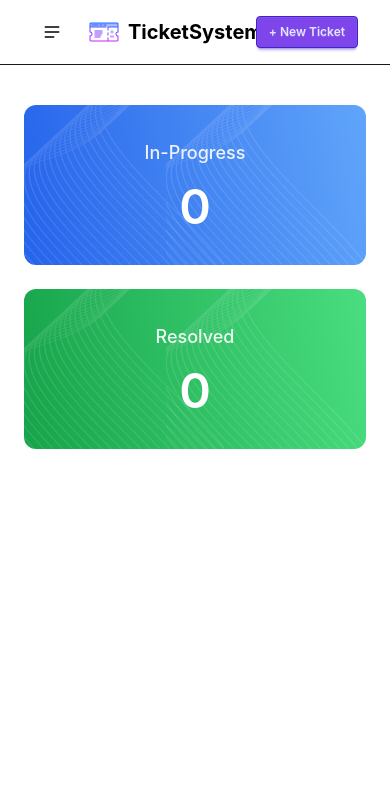
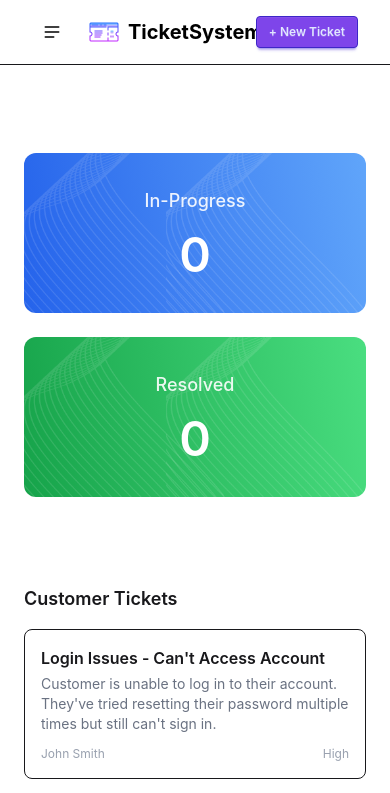
Before and after one commit to Mahmudur-Rahman-Salman/Customer-Support-Zone, a React (Vite) app: page / in a window 390 px wide. Shown: the top 793 px of the page. Built offline with nearby package versions, Linux system fonts and the light colour scheme.

Commit message:
implementd main ticket section design

```diff
--- /dev/null
+++ b/public/data.json
@@ -0,0 +1,122 @@
+[
+  {
+    "id": 1001,
+    "title": "Login Issues - Can't Access Account",
+    "description":
+      "Customer is unable to log in to their account. They've tried resetting their password multiple times but still can't sign in.",
+    "customer": "John Smith",
+    "priority": "High",
+    "status": "open",
+    "createdAt": "2024-01-15"
+  },
+  {
+    "id": 1002,
+    "title": "Payment Failed - Card Declined",
+    "description":
+      "Customer attempted to pay using Visa ending 1234 but the payment keeps failing despite sufficient balance.",
+    "customer": "Sarah Johnson",
+    "priority": "High",
+    "status": "open",
+    "createdAt": "2024-01-16"
+  },
+  {
+    "id": 1003,
+    "title": "Unable to Download Invoice",
+    "description":
+      "Customer cannot download their January invoice from the billing section. The download button is unresponsive.",
+    "customer": "Michael Brown",
+    "priority": "Medium",
+    "status": "open",
+    "createdAt": "2024-01-17"
+  },
+  {
+    "id": 1004,
+    "title": "Incorrect Billing Address",
+    "description":
+      "Customer's billing address shows a different city after they updated their profile.",
+    "customer": "Emily Davis",
+    "priority": "Low",
+    "status": "open",
+    "createdAt": "2024-01-18"
+  },
+  {
+    "id": 1005,
+    "title": "App Crash on Launch",
+    "description":
+      "Mobile app crashes immediately on opening on Android 13 devices.",
+    "customer": "David Wilson",
+    "priority": "High",
+    "status": "open",
+    "createdAt": "2024-01-19"
+  },
+  {
+    "id": 1006,
+    "title": "Refund Not Processed",
+    "description":
+      "Customer requested a refund two weeks ago but has not received the amount.",
+    "customer": "Sophia Taylor",
+    "priority": "Medium",
+    "status": "open",
+    "createdAt": "2024-01-20"
+  },
+  {
+    "id": 1007,
+    "title": "Two-Factor Authentication Issue",
+    "description":
+      "Customer is not receiving 2FA codes on their registered phone number.",
+    "customer": "James Anderson",
+    "priority": "High",
+    "status": "open",
+    "createdAt": "2024-01-21"
+  },
+  {
+    "id": 1008,
+    "title": "Unable to Update Profile Picture",
+    "description":
+      "Customer tries to upload a new profile picture but gets 'Upload failed' error.",
+    "customer": "Olivia Martinez",
+    "priority": "Low",
+    "status": "open",
+    "createdAt": "2024-01-22"
+  },
+  {
+    "id": 1009,
+    "title": "Subscription Auto-Renewal",
+    "description":
+      "Customer wants to enable auto-renewal for their subscription but the toggle is disabled.",
+    "customer": "Liam Thomas",
+    "priority": "Medium",
+    "status": "open",
+    "createdAt": "2024-01-23"
+  },
+  {
+    "id": 1010,
+    "title": "Missing Order Confirmation Email",
+    "description":
+      "Customer placed an order but didn't receive a confirmation email even though payment succeeded.",
+    "customer": "Isabella Garcia",
+    "priority": "Medium",
+    "status": "open",
+    "createdAt": "2024-01-24"
+  },
+  {
+    "id": 1011,
+    "title": "Slow Page Load on Dashboard",
+    "description":
+      "Dashboard is taking >8s to load for some users; suspect API endpoint issues.",
+    "customer": "Oliver King",
+    "priority": "Medium",
+    "status": "open",
+    "createdAt": "2024-01-25"
+  },
+  {
+    "id": 1012,
+    "title": "Export CSV Fails",
+    "description":
+      "When user tries to export transactions to CSV, the file is empty.",
+    "customer": "Mia Scott",
+    "priority": "Low",
+    "status": "open",
+    "createdAt": "2024-01-26"
+  }
+]
--- a/src/App.jsx
+++ b/src/App.jsx
@@ -1,13 +1,71 @@
+import { useEffect, useState } from "react";
 import "./App.css";
 import Banner from "./components/Banner";
 import Navbar from "./components/Navbar";
+import { toast, ToastContainer } from "react-toastify";
+import MainSection from "./components/MainSection";
 
 function App() {
+  const [tickets, setTickets] = useState([]);
+  const [inProgress, setInProgress] = useState([]);
+  const [resolved, setResolved] = useState([]);
+  const [loading, setLoading] = useState(true);
+
+  useEffect(() => {
+    fetch("/data.json").then((res) =>
+      res
+        .json()
+        .then((data) => {
+          setTickets(data);
+          setLoading(false);
+        })
+        .catch(() => {
+          setLoading(false);
+        }),
+    );
+  }, []);
+
+  if (loading) {
+    return (
+      <div>
+        <span className="loading loading-spinner text-success"></span>
+      </div>
+    );
+  }
+
+  const handleSelectTicket = (ticket) => {
+    setInProgress((prev) => [...prev, ticket]);
+    setTickets((prev) => prev.filter((t) => t.id !== ticket.id));
+    toast.info(`Ticket ${ticket.id} moved to In Progress`, {
+      position: toast.POSITION.TOP_RIGHT,
+    });
+  };
+
+  const handleResolveTicket = (ticket) => {
+    setResolved((prev) => [...prev, ticket]);
+    setInProgress((prev) => prev.filter((t) => t.id !== ticket.id));
+    toast.success(`Ticket ${ticket.id} resolved`, {
+      position: toast.POSITION.TOP_RIGHT,
+    });
+  };
+
   return (
     <>
       <div className="bg-white">
         <Navbar></Navbar>
-        <Banner></Banner>
+        <Banner
+          inProgress={inProgress.length}
+          resolved={resolved.length}
+        ></Banner>
+        <MainSection
+          tickets={tickets}
+          inProgress={inProgress}
+          resolved={resolved}
+          onSelectTicket={handleSelectTicket}
+          onResolveTicket={handleResolveTicket}
+        ></MainSection>
+
+        <ToastContainer position="top-right"></ToastContainer>
       </div>
     </>
   );
--- a/src/components/Banner.jsx
+++ b/src/components/Banner.jsx
@@ -1,7 +1,7 @@
 const Banner = ({ inProgress = 0, resolved = 0 }) => {
   return (
     <>
-      <section className="max-w-7xl mx-auto px-6 mt-10">
+      <section className="max-w-7xl mx-auto px-6 mt-10 py-12">
         <div className="grid grid-cols-1 md:grid-cols-2 gap-6">
           {/* In Progress */}
           <div className="banner-card banner-progress">
--- /dev/null
+++ b/src/components/MainSection.jsx
@@ -0,0 +1,70 @@
+import React from "react";
+
+const MainSection = ({
+  tickets,
+  inProgress,
+  onSelectTicket,
+  onResolveTicket,
+}) => {
+  return (
+    <div>
+      <div className="max-w-7xl mx-auto px-6 py-10">
+        <div className="grid grid-cols-1 lg:grid-cols-3 gap-6">
+          {/* LEFT: Customer Tickets */}
+          <div className="lg:col-span-2">
+            <h2 className="text-lg font-semibold mb-4">Customer Tickets</h2>
+
+            <div className="grid grid-cols-1 md:grid-cols-2 gap-4">
+              {tickets.map((ticket) => (
+                <div
+                  key={ticket.id}
+                  onClick={() => onSelectTicket(ticket)}
+                  className="cursor-pointer bg-white border rounded-lg p-4 hover:shadow-md transition"
+                >
+                  <h3 className="font-semibold">{ticket.title}</h3>
+                  <p className="text-sm text-gray-500 mt-1">
+                    {ticket.description}
+                  </p>
+
+                  <div className="flex justify-between text-xs text-gray-400 mt-3">
+                    <span>{ticket.customer}</span>
+                    <span>{ticket.priority}</span>
+                  </div>
+                </div>
+              ))}
+            </div>
+          </div>
+
+          {/* RIGHT: Task Status */}
+          <div>
+            <h2 className="text-lg font-semibold mb-4">Task Status</h2>
+
+            <div className="space-y-3">
+              {inProgress.map((ticket) => (
+                <div
+                  key={ticket.id}
+                  className="bg-white border rounded-lg p-4 flex justify-between items-center"
+                >
+                  <span className="font-medium text-sm">{ticket.title}</span>
+
+                  <button
+                    onClick={() => onResolveTicket(ticket)}
+                    className="text-sm bg-green-500 text-white px-3 py-1 rounded hover:bg-green-600"
+                  >
+                    Complete
+                  </button>
+                </div>
+              ))}
+
+              {inProgress.length === 0 && (
+                <p className="text-sm text-gray-400">No tasks in progress</p>
+              )}
+            </div>
+          </div>
+        </div>
+      </div>
+    </div>
+  );
+};
+
+export default MainSection;
```
